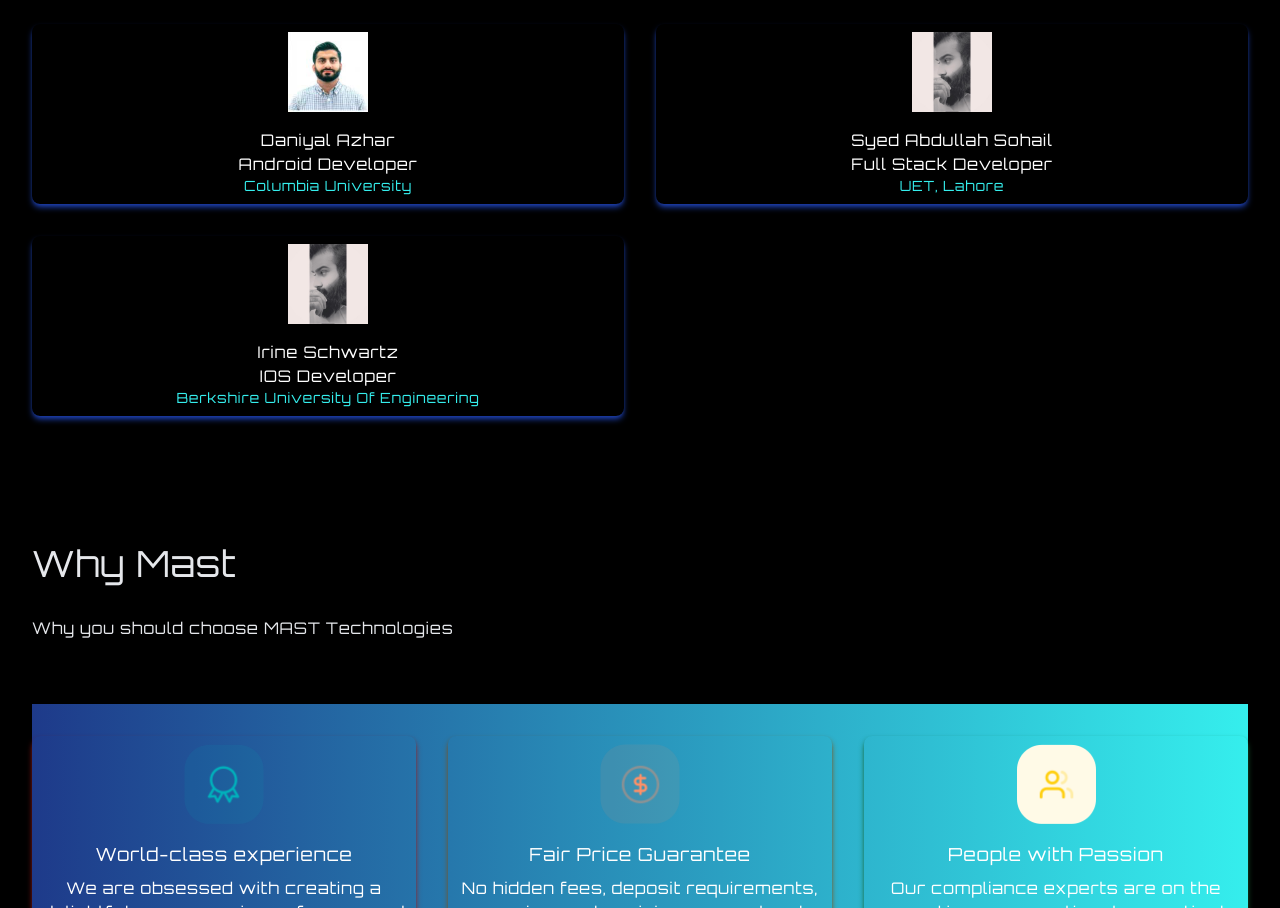
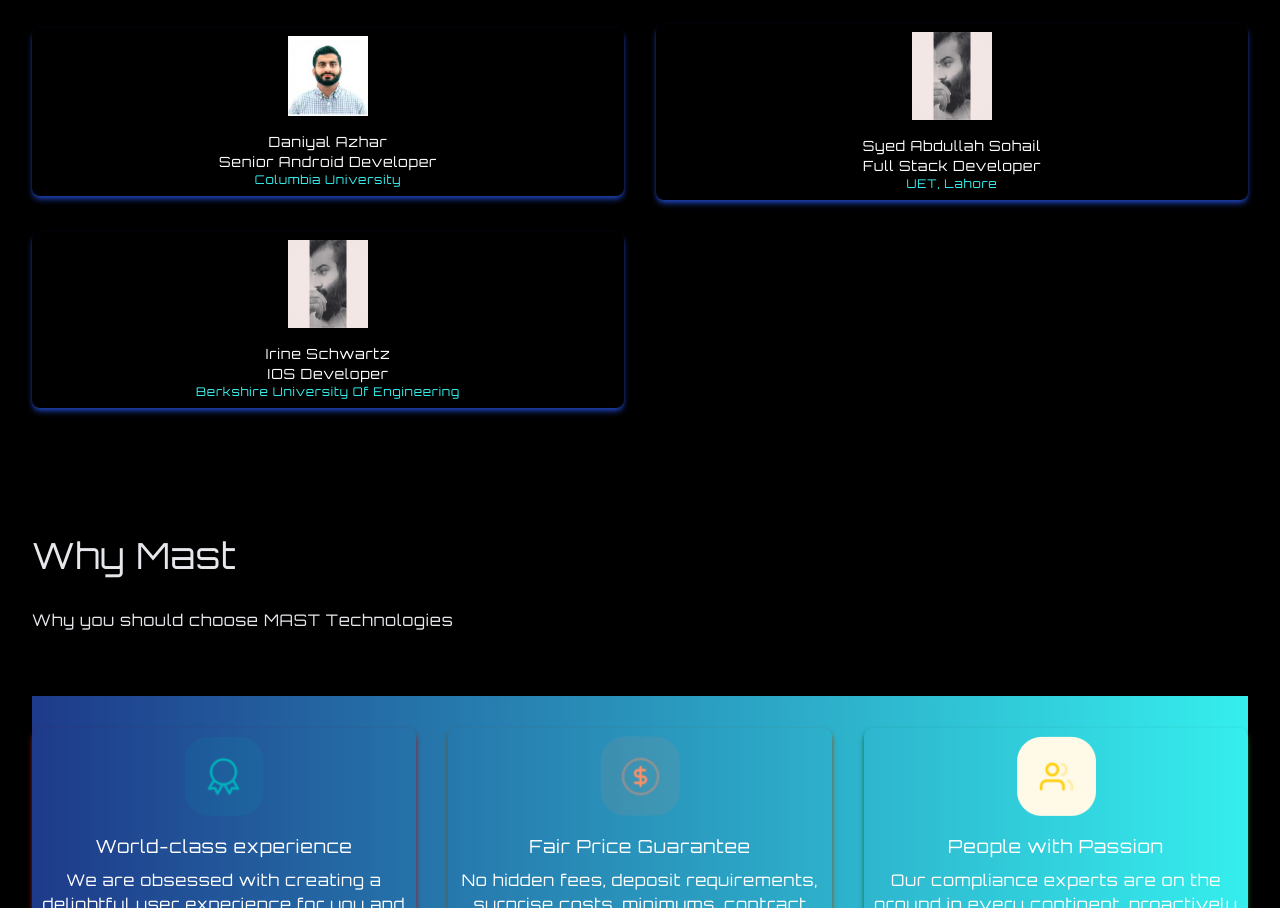
Before and after one commit to abdullahsohail7/masttech, a React (Create React App) app: page / in a window 1280 px wide. Shown: the part 1840-2748 px from the top of the page. Built offline with nearby package versions, Linux system fonts and the light colour scheme.

Commit message:
Mast Tech

```diff
--- a/src/components/HeroSection.jsx
+++ b/src/components/HeroSection.jsx
@@ -1,5 +1,5 @@
 import React, { useRef, useState } from 'react';
-import heroVideo from "../assets/heroVideo.mp4";
+import CIRC from "../assets/CIRC.mp4";
 // import { FaPauseCircle, FaPlayCircle } from 'react-icons/fa';
 import GradientBtn from './GradientBtn';
 
@@ -16,7 +16,7 @@ const HeroSection = (isMenuShown) => {
 //  };
   return (
     <div className='flex items-end justify-center w-full h-screen text-center'>
-      <video ref={videoRef} src={heroVideo} autoPlay loop muted
+      <video ref={videoRef} src={CIRC} autoPlay loop muted
       className='object-cover h-full w-full absolute -z-10'
       />
       <div className={`p-8 flex flex-col items-center justify-center duration-500 w-full h-max ${
--- a/src/components/Team.jsx
+++ b/src/components/Team.jsx
@@ -12,7 +12,7 @@ const Team = () => {
     id:1,
     src: LI5,
     title :'Daniyal Azhar',
-    subtitle : 'Android Developer',
+    subtitle : 'Senior Android Developer',
     children : 'Columbia University',
     style: "shadow-blue-800"
 
@@ -35,16 +35,16 @@ style: "shadow-blue-800"}
 ]
   return (
    <PageSection name= 'team' title="Team" subtitle="The MAST Tech. team is a tight-knit, talented group with a shared vision of delivering consistently great results for our clients, as well as ensuring the agency is a fun, inclusive, challenging place to work and develop a rewarding career.">
-<div className='grid grid-cols-2 lg:grid-col-3 gap-8 text-white text-center items-center justify-center' >
+<div className='grid grid-cols-2 lg:grid-col-3 h-30 gap-8 text-white text-center items-center justify-center' >
 {teams.map(({ id, src, title, subtitle ,children,  style}) => (
             <div
               key={id}
               className={`shadow-md hover:scale-105 duration-500 py-2 rounded-lg ${style}`}
             >
-              <img src={src} alt="" className="w-20 h-20 mx-auto" />
-              <p className="mt-4">{title}</p>
-              <p>{subtitle}</p>
-              <p className='flex flex-row items-center justify-center text-sm text-thBlue '>{children}</p>
+              <img src={src} alt="" className="w-20 h-30 mx-auto" />
+              <p className="mt-4 text-sm">{title}</p>
+              <p className='text-sm'>{subtitle}</p>
+              <p className='flex flex-row items-center justify-center text-xs text-thBlue '>{children}</p>
             </div>
           ))}
 
--- a/src/components/WhyMast.jsx
+++ b/src/components/WhyMast.jsx
@@ -61,7 +61,7 @@ const WhyMast = () => {
 
 
 
-        <div className="bg-gradient-to-r from-blue-900 to-thBlue w-screen-max grid grid-cols-2 sm:grid-cols-3 gap-8 text-center py-8 px-12 sm:px-0 text-white">
+        <div className="bg-gradient-to-r from-blue-900 to-thBlue w-screen-full grid grid-cols-2 sm:grid-cols-3 gap-8 text-center py-8 px-12 sm:px-0 text-white">
           {WhyM.map(({ id, src, title,subtitle, style }) => (
             <div
               key={id}
```
Also changed, not shown: 1 other file (tests, documents, lock files or other folders).
